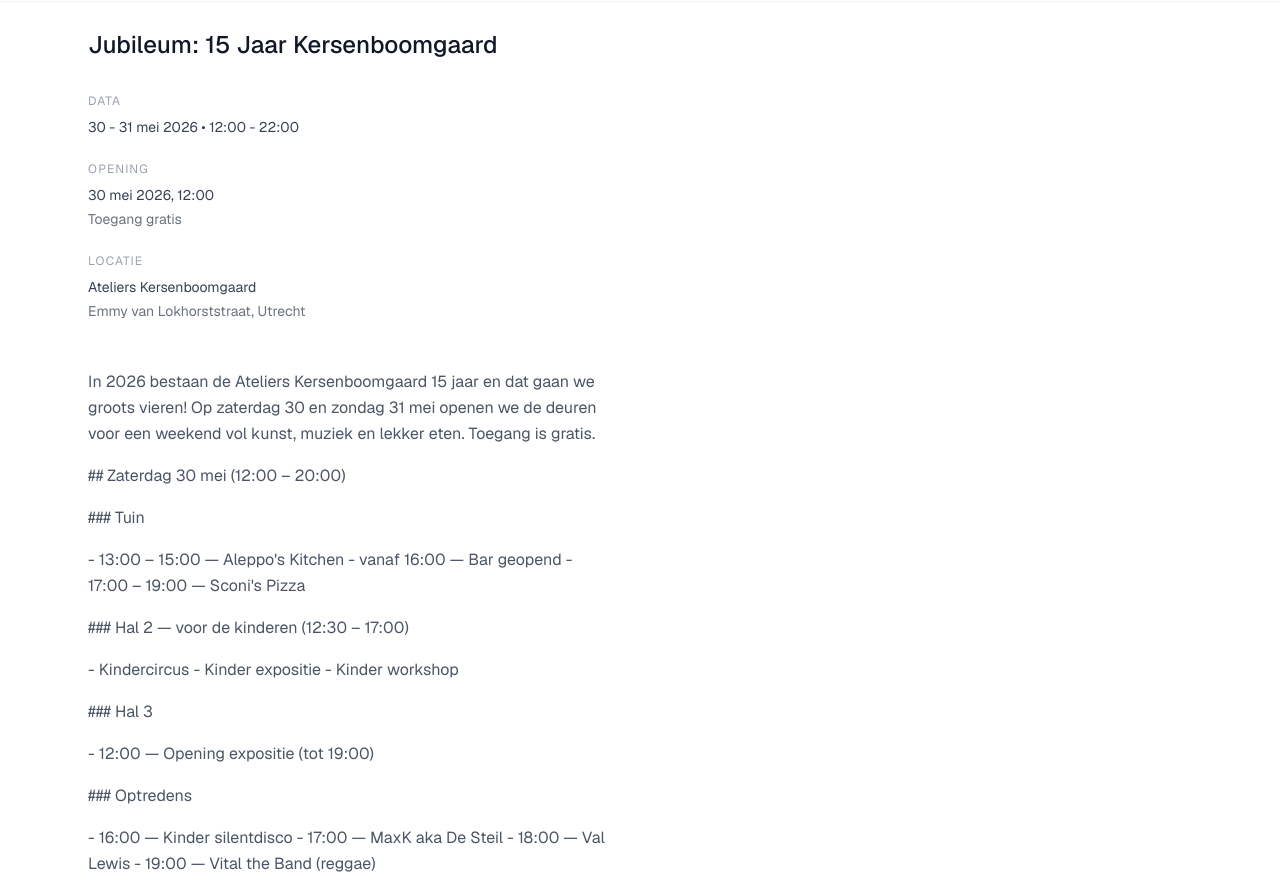
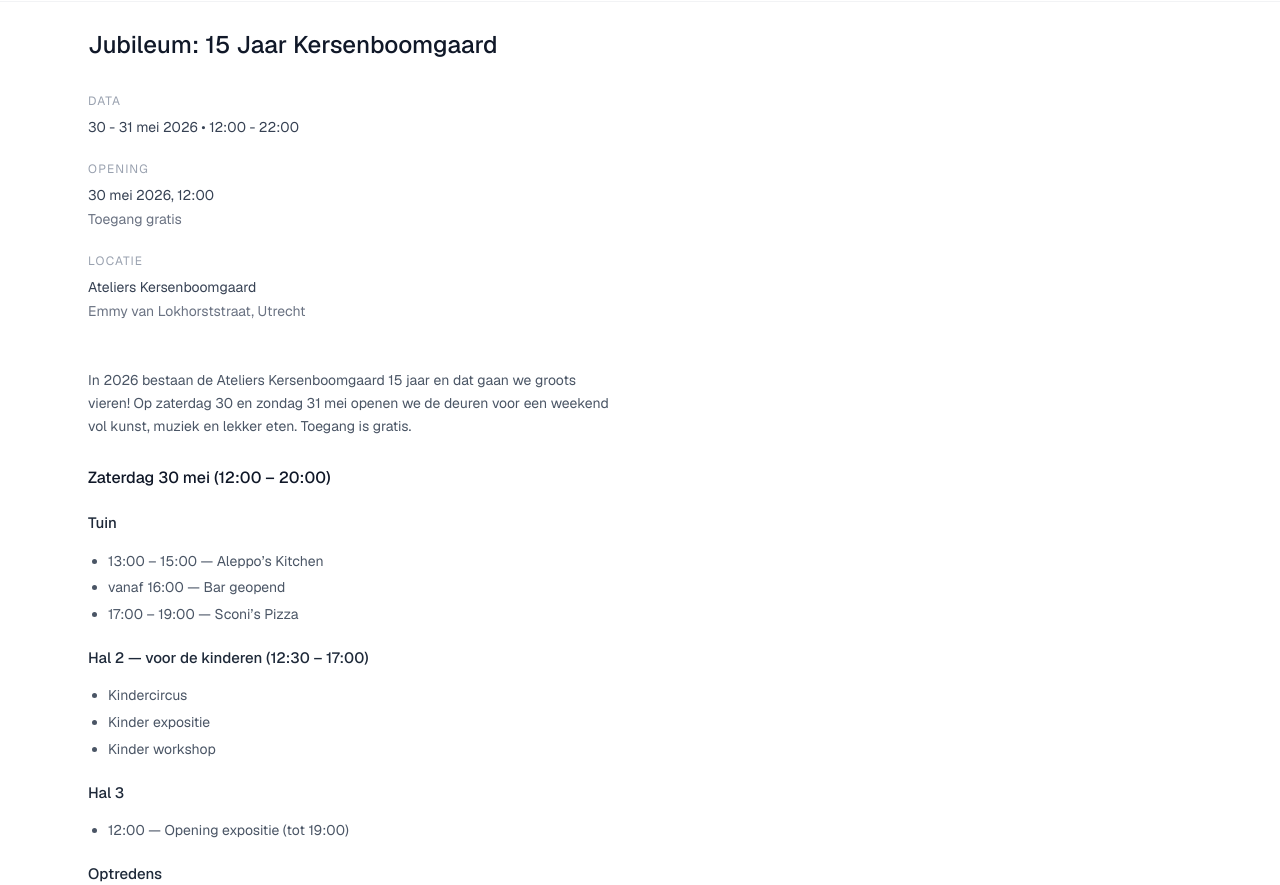
Before and after one commit to 0x80/de-kersenboomgaard, an Astro site: page /exposities/15-jaar in a window 1280 px wide. Shown: the part 67-952 px from the top of the page. Built offline with nearby package versions, Linux system fonts and the light colour scheme; Astro itself is replaced by a stand-in of ours; some packages are replaced by stand-ins of ours.

Commit message:
Fix exposition desktop renderer and frontmatter spacing

```diff
--- a/src/pages/exposities/[slug].astro
+++ b/src/pages/exposities/[slug].astro
@@ -182,11 +182,9 @@ const hasBody = Boolean(entry?.body?.trim());
             )}
           </div>
 
-          {expo.content && (
-            <div class="leading-relaxed text-gray-600 space-y-4">
-              {expo.content.split("\n\n").map((paragraph) => (
-                <p>{paragraph}</p>
-              ))}
+          {hasBody && Content && (
+            <div class="prose-content leading-relaxed text-gray-600">
+              <Content />
             </div>
           )}
 
```
Also changed, not shown: content/courses/vormgeven-aan-verlies/vormgeven-aan-verlies.md (+1 -1 lines).
